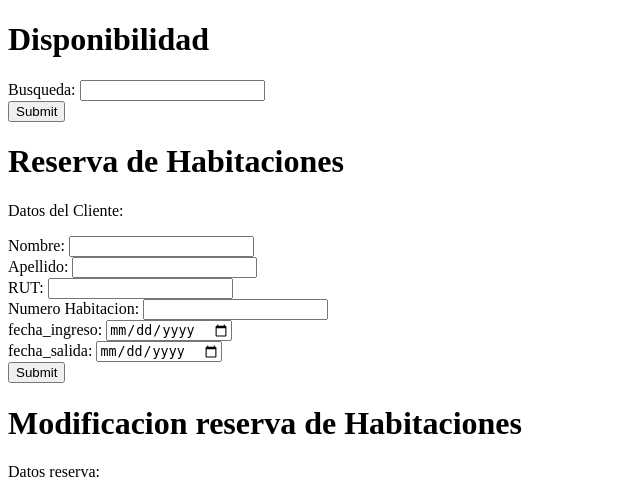
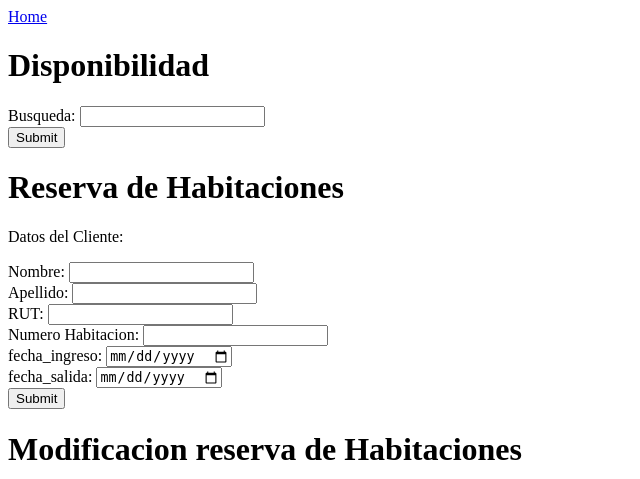
Before and after one commit to LuckJMG/T2_BDD, a PHP site: page /php/reserva_habitacion.php in a window 1280 px wide. Shown: the top 479 px of the page, without its empty margins (0-640 px from the left). Run offline with PHP 8.4, Linux system fonts and the light colour scheme; data that the repository does not hold is empty.

Commit message:
RETURN TO HOME

```diff
--- a/php/reserva_habitacion.php
+++ b/php/reserva_habitacion.php
@@ -4,6 +4,7 @@
         <title>Reserva de Habitaciones</title>
     </head>
     <body>
+		<a href='/'>Home</a>
 
         <div class="busqueda">
             <div><h1>Disponibilidad</h1></div>
--- a/php/reserva_tours.php
+++ b/php/reserva_tours.php
@@ -3,6 +3,8 @@
 	<title>Reserva de Tours</title>
 </head>
 <body>
+	<a href="/">Home</a>
+
 	<h1>Tours</h1>
 	<h2>Reservar Tour</h2>
 	<form action="reserva_tours.php" method="post">
```
